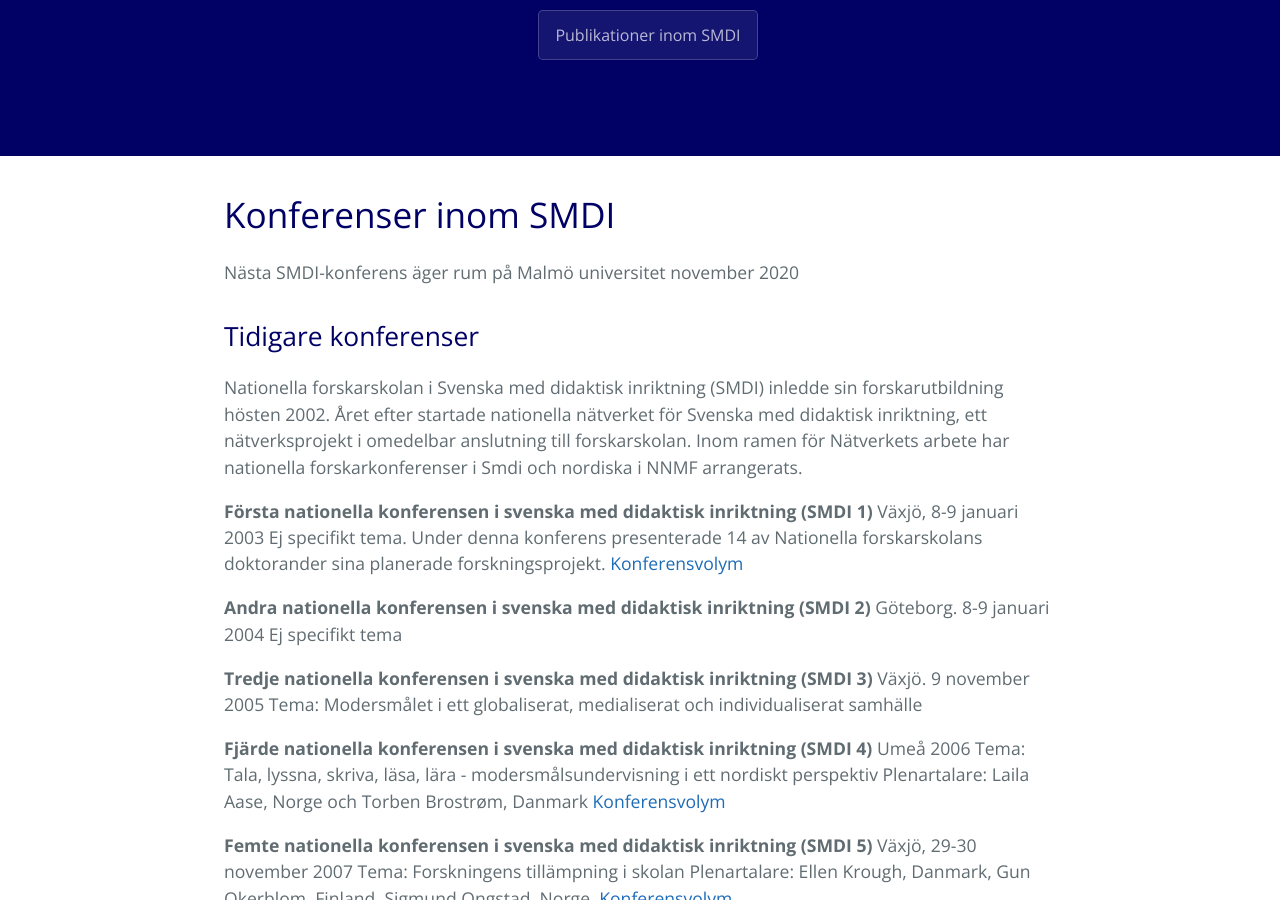
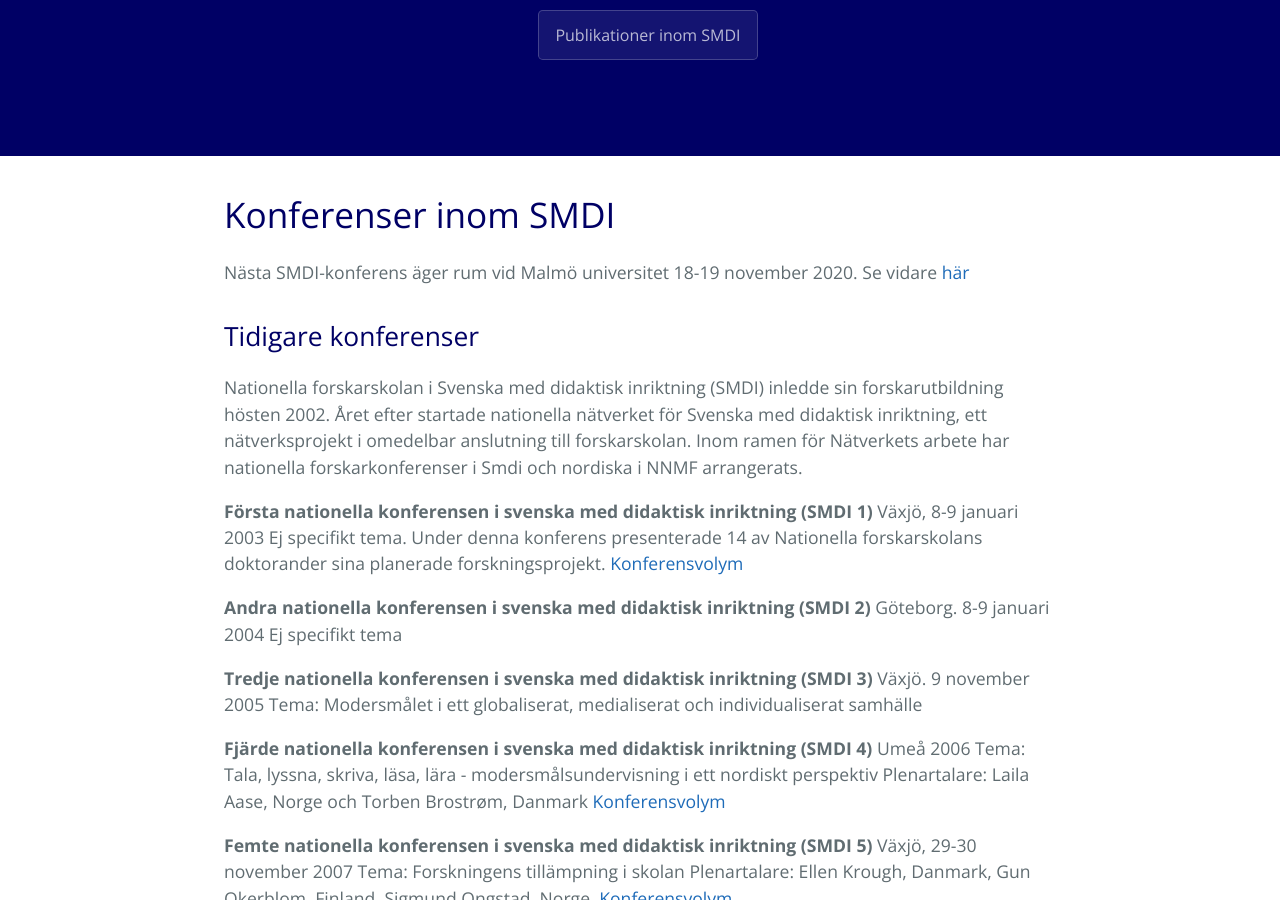
Before and after one commit to smdihemsida/smdihemsida.github.io, a Jekyll site: the page built from konferenser.md, in a window 1280 px wide and 900 px high, scrolled down 366 px. Built offline with Jekyll 4.4.1, drawn with Linux system fonts in a browser that asks for light colours; our own code applies the rules of GitHub Pages for plain Markdown files.

Commit message:
Update konferenser.md

```diff
--- a/konferenser.md
+++ b/konferenser.md
@@ -3,7 +3,7 @@ layout: pages
 ---
 
 # Konferenser inom SMDI
-Nästa SMDI-konferens äger rum på Malmö universitet november 2020
+Nästa SMDI-konferens äger rum vid Malmö universitet 18-19 november 2020. Se vidare [här](https://www.delegia.com/app/netattm/attendee/page/96154)
 
 ## Tidigare konferenser
 Nationella forskarskolan i Svenska med didaktisk inriktning (SMDI) inledde sin forskarutbildning hösten 2002. Året efter startade nationella nätverket för Svenska med didaktisk inriktning, ett nätverksprojekt i omedelbar anslutning till forskarskolan. Inom ramen för Nätverkets arbete har nationella forskarkonferenser i Smdi och nordiska i NNMF arrangerats.
```
